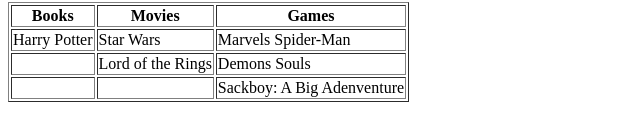
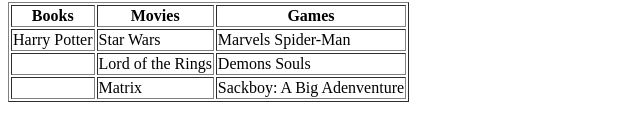
Before and after one commit to mbarrera2020/mbarrera, a plain HTML site: page index.html in a window 1280 px wide. Shown: the part 284-424 px from the top of the page, 0-640 px from the left. Drawn offline with Linux system fonts and the light colour scheme.

Commit message:
update index file
20210223 -- update index file

```diff
--- a/index.html
+++ b/index.html
@@ -32,7 +32,7 @@
   </tr>
   <tr>
     <td></td>
-    <td></td>
+    <td>Matrix</td>
     <td>Sackboy: A Big Adenventure</td>
   </tr>
 </table>
```
